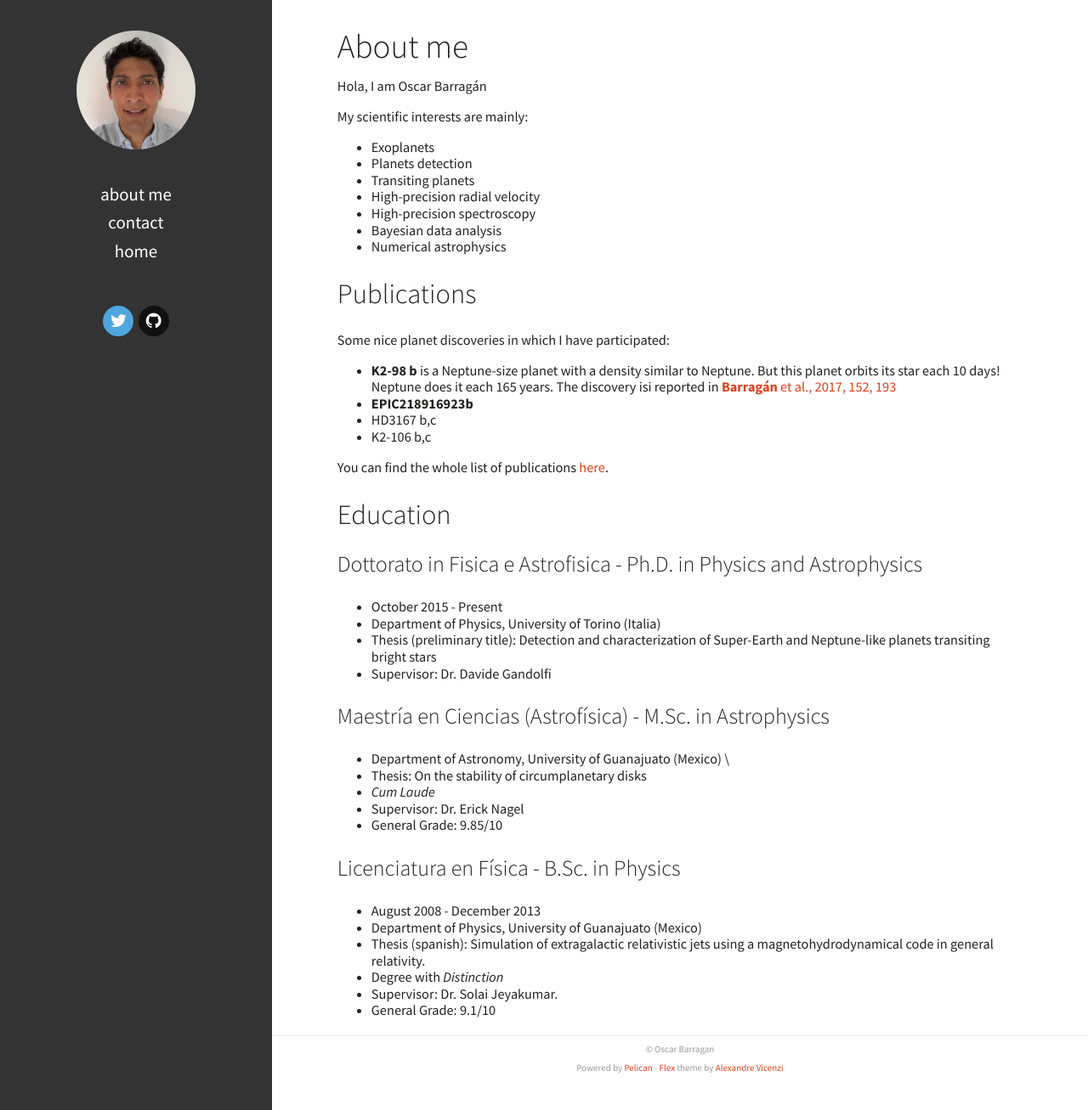
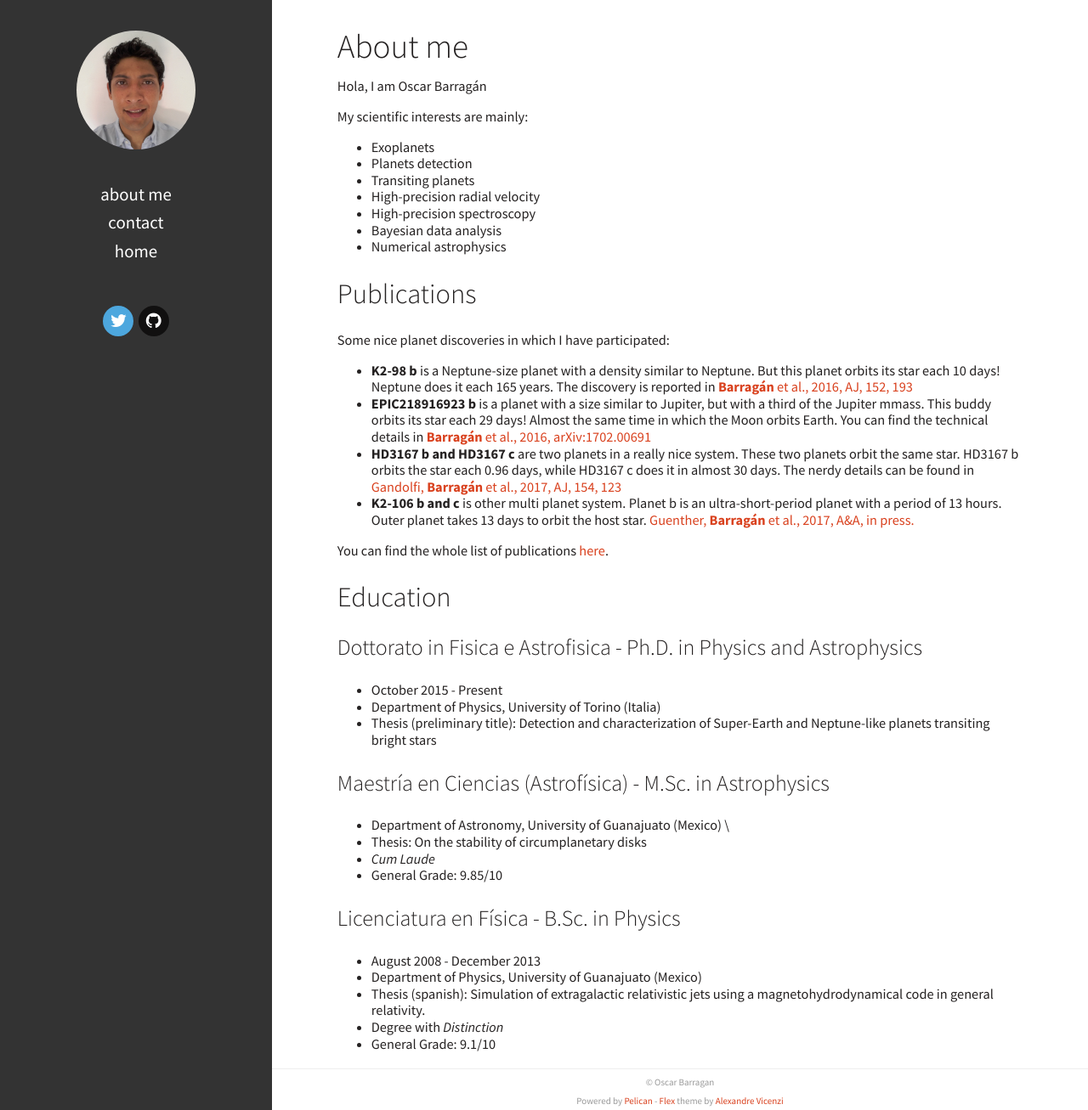
Before and after one commit to oscaribv/oscaribv.github.io, a Jekyll site: the page pages/about.html, which Jekyll copies as it is, in a window 1280 px wide and 1307 px high. Shown: the whole window at 85% size. Built offline with Jekyll 4.4.1, drawn with Linux system fonts in a browser that asks for light colours.

Commit message:
Added more text to about

```diff
--- a/pages/about.html
+++ b/pages/about.html
@@ -81,10 +81,10 @@
 <h2>Publications</h2>
 <p>Some nice planet discoveries in which I have participated:</p>
 <ul>
-<li><strong>K2-98 b</strong> is a Neptune-size planet with a density similar to Neptune. But this planet orbits its star each 10 days! Neptune does it each 165 years. The discovery isi reported in <a href="http://iopscience.iop.org/article/10.3847/0004-6256/152/6/193/meta"><strong>Barragán</strong> et al., 2017, 152, 193</a></li>
-<li><strong>EPIC218916923b</strong> </li>
-<li>HD3167 b,c </li>
-<li>K2-106 b,c</li>
+<li><strong>K2-98 b</strong> is a Neptune-size planet with a density similar to Neptune. But this planet orbits its star each 10 days! Neptune does it each 165 years. The discovery is reported in <a href="http://iopscience.iop.org/article/10.3847/0004-6256/152/6/193/meta"><strong>Barragán</strong> et al., 2016, AJ, 152, 193</a></li>
+<li><strong>EPIC218916923 b</strong> is a planet with a size similar to Jupiter, but with a third of the Jupiter mmass. This buddy orbits its star each 29 days! Almost the same time in which the Moon orbits Earth. You can find the technical details in <a href="https://arxiv.org/abs/1702.00691"><strong>Barragán</strong> et al., 2016, arXiv:1702.00691</a> </li>
+<li><strong>HD3167 b and HD3167 c</strong> are two planets in a really nice system. These two planets orbit the same star. HD3167 b orbits the star each 0.96 days, while HD3167 c does it in almost 30 days. The nerdy details can be found in <a href="http://iopscience.iop.org/article/10.3847/1538-3881/aa832a/meta">Gandolfi, <strong>Barragán</strong> et al., 2017, AJ, 154, 123</a> </li>
+<li><strong>K2-106 b and c</strong> is other multi planet system. Planet b is an ultra-short-period planet with a period of 13 hours. Outer planet takes 13 days to orbit the host star. <a href="https://arxiv.org/abs/1705.04163">Guenther, <strong>Barragán</strong> et al., 2017, A&amp;A, in press.</a> </li>
 </ul>
 <p>You can find the whole list of publications <a href="http://adsabs.harvard.edu/cgi-bin/nph-abs_connect?db_key=AST&amp;db_key=PRE&amp;qform=AST&amp;arxiv_sel=astro-ph&amp;arxiv_sel=cond-mat&amp;arxiv_sel=cs&amp;arxiv_sel=gr-qc&amp;arxiv_sel=hep-ex&amp;arxiv_sel=hep-lat&amp;arxiv_sel=hep-ph&amp;arxiv_sel=hep-th&amp;arxiv_sel=math&amp;arxiv_sel=math-ph&amp;arxiv_sel=nlin&amp;arxiv_sel=nucl-ex&amp;arxiv_sel=nucl-th&amp;arxiv_sel=physics&amp;arxiv_sel=quant-ph&amp;arxiv_sel=q-bio&amp;sim_query=YES&amp;ned_query=YES&amp;adsobj_query=YES&amp;aut_logic=OR&amp;obj_logic=OR&amp;author=Barragan%2C+O&amp;object=&amp;start_mon=&amp;start_year=&amp;end_mon=&amp;end_year=&amp;ttl_logic=OR&amp;title=&amp;txt_logic=OR&amp;text=&amp;nr_to_return=200&amp;start_nr=1&amp;jou_pick=ALL&amp;ref_stems=&amp;data_and=ALL&amp;group_and=ALL&amp;start_entry_day=&amp;start_entry_mon=&amp;start_entry_year=&amp;end_entry_day=&amp;end_entry_mon=&amp;end_entry_year=&amp;min_score=&amp;sort=SCORE&amp;data_type=SHORT&amp;aut_syn=YES&amp;ttl_syn=YES&amp;txt_syn=YES&amp;aut_wt=1.0&amp;obj_wt=1.0&amp;ttl_wt=0.3&amp;txt_wt=3.0&amp;aut_wgt=YES&amp;obj_wgt=YES&amp;ttl_wgt=YES&amp;txt_wgt=YES&amp;ttl_sco=YES&amp;txt_sco=YES&amp;version=1">here</a>.</p>
 <h2>Education</h2>
@@ -93,14 +93,12 @@
 <li>October 2015 - Present</li>
 <li>Department of Physics, University of Torino (Italia) </li>
 <li>Thesis (preliminary title): Detection and characterization of Super-Earth and Neptune-like planets transiting bright stars</li>
-<li>Supervisor: Dr. Davide Gandolfi</li>
 </ul>
 <h3>Maestría en Ciencias (Astrofísica) - M.Sc. in Astrophysics</h3>
 <ul>
 <li>Department of Astronomy, University of Guanajuato (Mexico) \</li>
 <li>Thesis: On the stability of circumplanetary disks</li>
 <li><em>Cum Laude</em></li>
-<li>Supervisor: Dr. Erick Nagel</li>
 <li>General Grade: 9.85/10 </li>
 </ul>
 <h3>Licenciatura en Física - B.Sc. in Physics</h3>
@@ -109,7 +107,6 @@
 <li>Department of Physics, University of Guanajuato (Mexico) </li>
 <li>Thesis (spanish): Simulation of extragalactic relativistic jets using a magnetohydrodynamical code in general relativity.</li>
 <li>Degree with <em>Distinction</em></li>
-<li>Supervisor: Dr. Solai Jeyakumar.</li>
 <li>General Grade: 9.1/10</li>
 </ul>
   </div>
```
